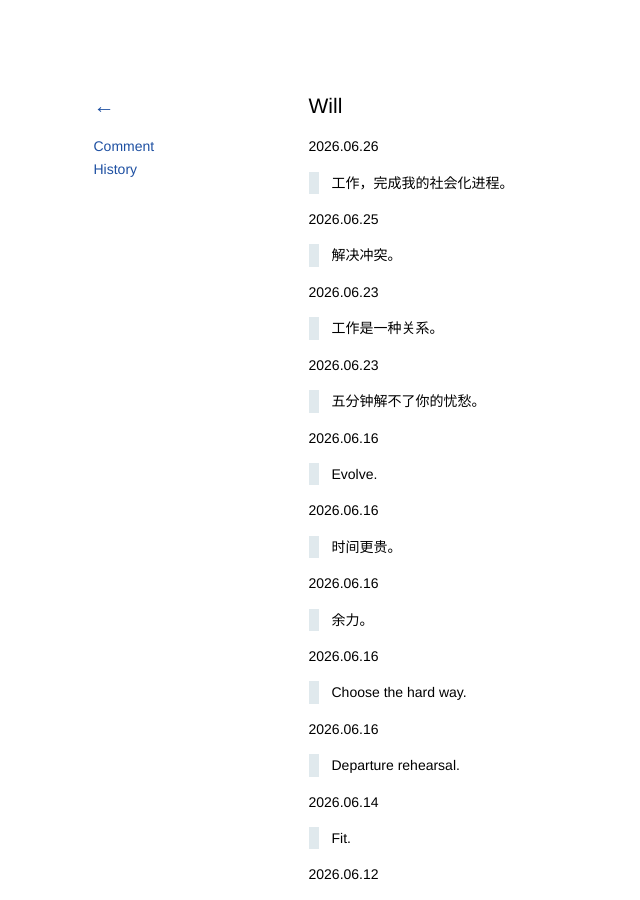
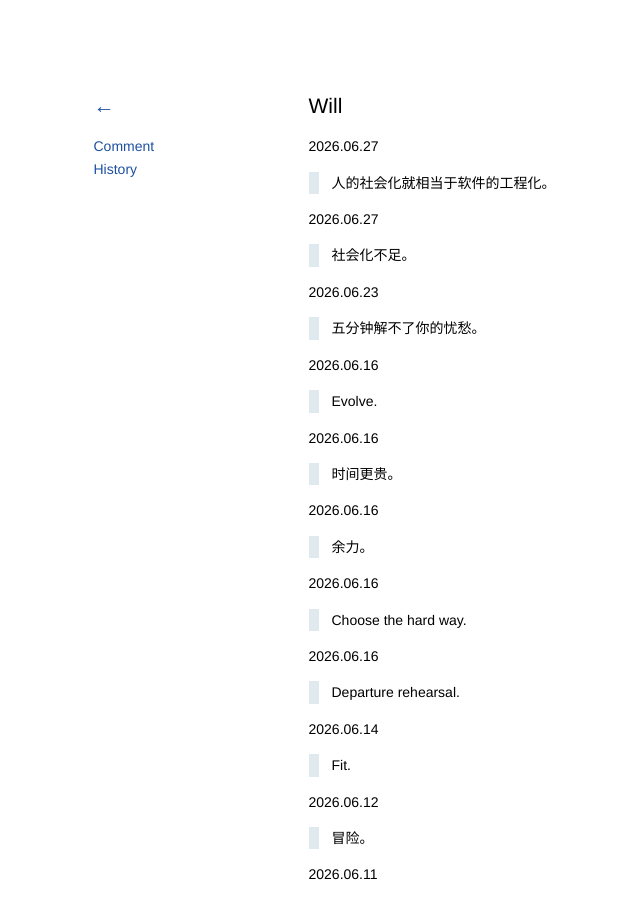
Before and after one commit to kidlj/awei, a Jekyll site: the page built from _wiki/will.md, in a window 1280 px wide and 900 px high. Shown: the whole window, without its empty margins (39-679 px from the left). Built offline with Jekyll 4.4.1, drawn with Linux system fonts in a browser that asks for light colours.

Commit message:
update will

```diff
--- a/_wiki/will.md
+++ b/_wiki/will.md
@@ -2,17 +2,13 @@
 title: Will
 ---
 
-2026.06.26
+2026.06.27
 
-> 工作，完成我的社会化进程。
+> 人的社会化就相当于软件的工程化。
 
-2026.06.25
+2026.06.27
 
-> 解决冲突。
-
-2026.06.23
-
-> 工作是一种关系。
+> 社会化不足。
 
 2026.06.23
 
```
